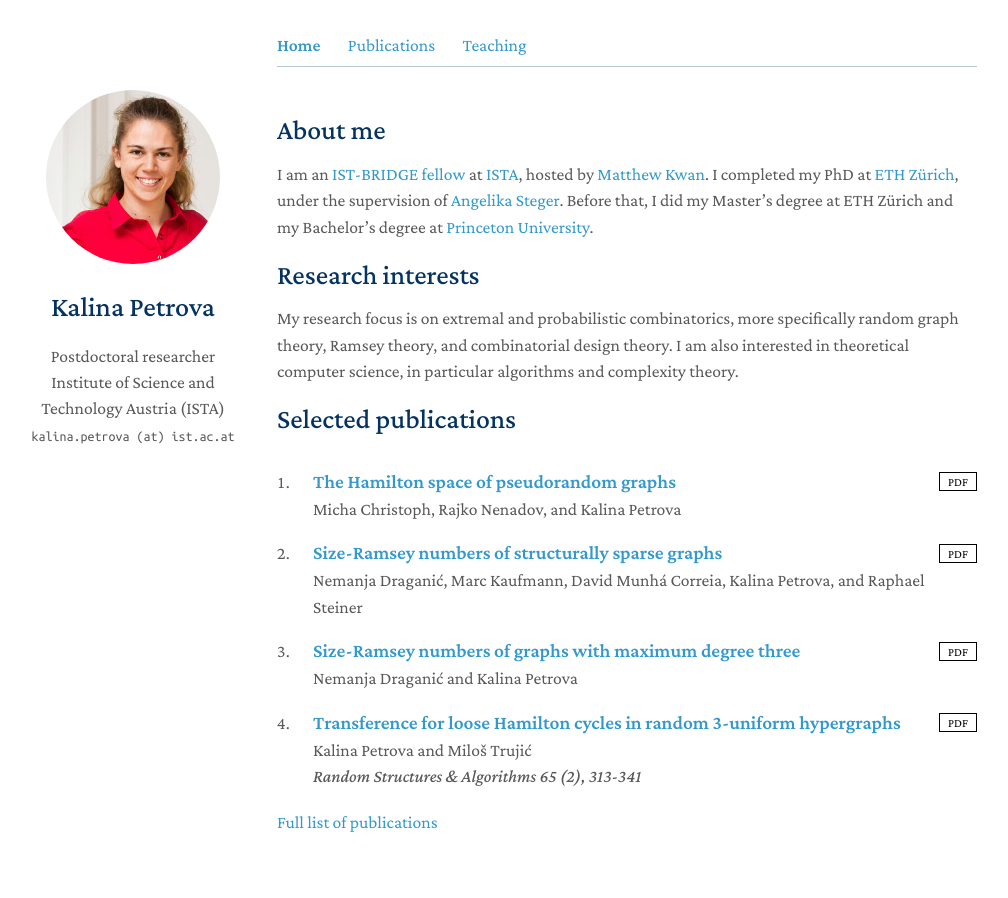
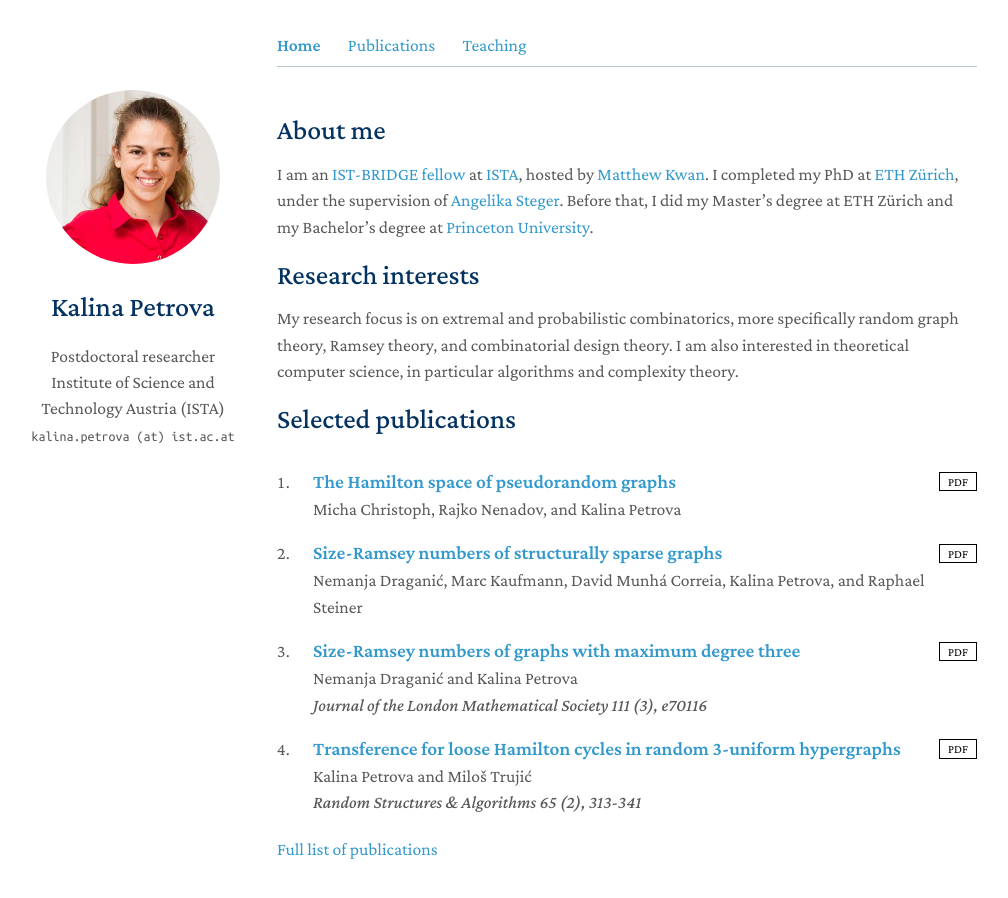
Before and after one commit to kpetrova/kpetrova.github.io, a Jekyll site: the page built from index.md, in a window 1280 px wide and 959 px high. Shown: the top 898 px of the window, without its empty margins (143-1151 px from the left). Built offline with Jekyll 4.4.1, drawn with Linux system fonts in a browser that asks for light colours; a style sheet for code colours, icons or effects is not loaded.

Commit message:
new publication

```diff
--- a/_data/publications-home.yml
+++ b/_data/publications-home.yml
@@ -12,8 +12,9 @@ papers:
 
   - title: Size-Ramsey numbers of graphs with maximum degree three
     authors: Nemanja Draganić and Kalina Petrova
+    journal: Journal of the London Mathematical Society 111 (3), e70116
     pdf: https://arxiv.org/pdf/2207.05048
-    type: preprint
+    type: journal
 
   - title: Transference for loose Hamilton cycles in random 3-uniform hypergraphs
     authors: Kalina Petrova and Miloš Trujić
```
